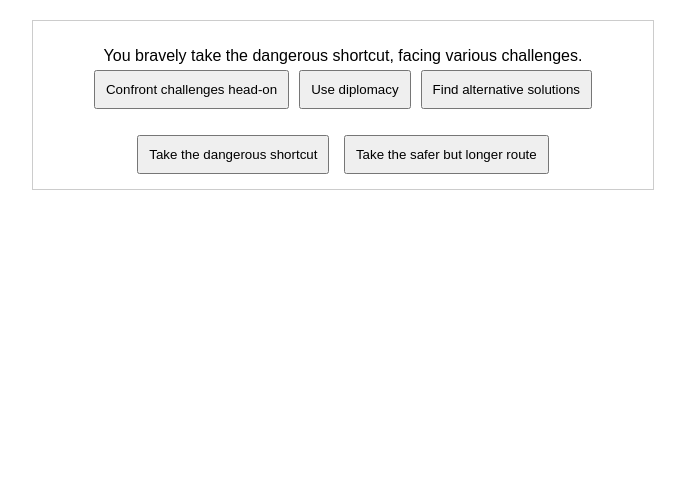
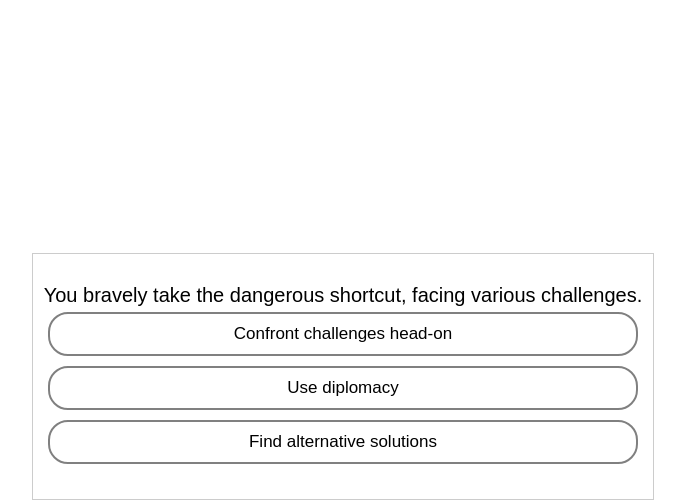
Before and after one commit to Amakran2003/Babinks, a plain HTML site: page CYOA/index.html in a window 1280 px wide. Both pictures are taken after a click on the button "Take the dangerous shortcut". Shown: the whole page, without its empty margins (297-982 px from the left). Drawn offline with Linux system fonts and the light colour scheme.

Commit message:
Update html, css, script

```diff
--- a/CYOA/index.html
+++ b/CYOA/index.html
@@ -10,8 +10,8 @@
 
 <div id="story">
     <p id="content">You find yourself standing at a crossroads. Which path will you choose?</p>
-    <button onclick="makeChoice(1)">Take the dangerous shortcut</button>
-    <button onclick="makeChoice(2)">Take the safer but longer route</button>
+    <button id="hide" class="" onclick="makeChoice(1)">Take the dangerous shortcut</button>
+    <button id="hide2" class="" onclick="makeChoice(2)">Take the safer but longer route</button>
 </div>
 
 <script src="script.js"></script>
--- a/CYOA/script.js
+++ b/CYOA/script.js
@@ -1,4 +1,7 @@
 let storyContent = document.getElementById('content');
+let disContent = document.getElementById('hide');
+let disContent2 = document.getElementById('hide2');
+
 
 function makeChoice(choice) {
     // Clear existing buttons
@@ -8,10 +11,12 @@ function makeChoice(choice) {
         case 1:
             storyContent.innerHTML = "You bravely take the dangerous shortcut, facing various challenges.";
             showOptions(["Confront challenges head-on", "Use diplomacy", "Find alternative solutions"]);
+            clearButtons();
             break;
         case 2:
             storyContent.innerHTML = "You opt for the safer but longer route, encountering allies and enemies along the way.";
             showOptions(["Form alliances", "Betray others", "Go solo"]);
+            clearButtons();
             break;
         case 3:
             storyContent.innerHTML = "Confronting challenges head-on, you prove your strength and gain respect.";
@@ -56,3 +61,8 @@ function clearOptions() {
     // Clear existing buttons
     storyContent.innerHTML = "";
 }
+
+function clearButtons() {
+    disContent.classList.add('hidden');
+    disContent2.classList.add('hidden');
+}
--- a/CYOA/styles.css
+++ b/CYOA/styles.css
@@ -4,8 +4,11 @@ body {
 }
 
 #story {
-    max-width: 600px;
-    margin: 20px auto;
+    margin-top: 20%;
+    width: 600px;
+    margin-left: auto;
+    margin-right: auto;
+    /* margin: 20px auto; */
     padding: 10px;
     border: 1px solid #ccc;
 }
@@ -14,4 +17,30 @@ button {
     padding: 10px;
     margin: 5px;
     cursor: pointer;
+    background:transparent;
+    border: 2px solid grey;
+    border-radius: 20px;
+    transition: .5s;
+    font-size: 17px;
 }
+
+#content {
+    display: flex;
+    flex-direction: column;
+    justify-content: space-between;
+    font-size: 20px;
+}
+
+#content button {
+    font-size: 17px;
+}
+
+
+button:hover {
+    background: grey;
+    color: white;
+}
+
+.hidden {
+    display: none;
+}
```
Also changed, not shown: 2 other files.
